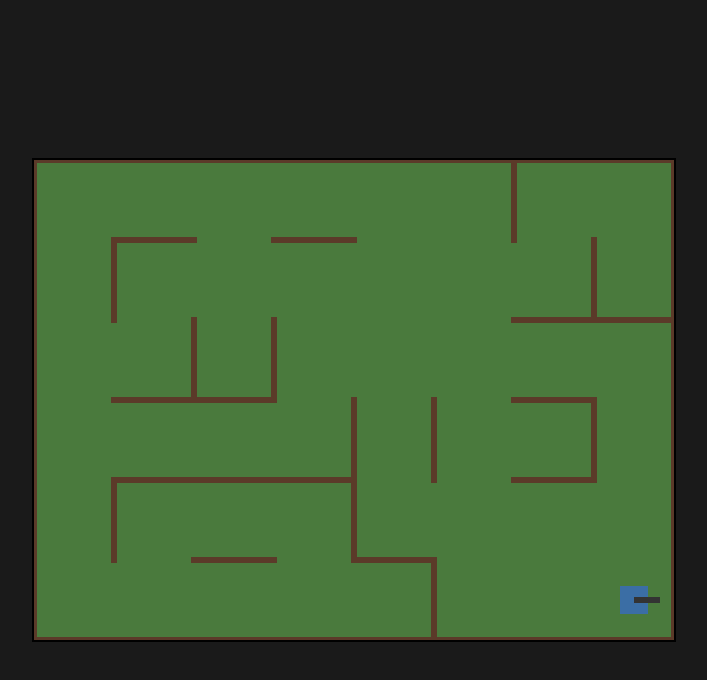
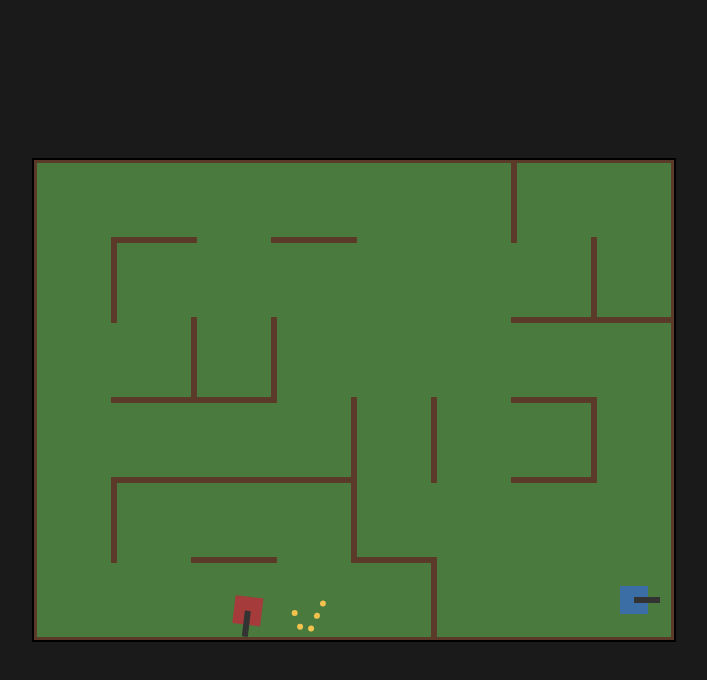
Before and after one commit to royhaizad/tank-game, a plain HTML site: page index.html in a window 1280 px wide. Shown: the whole page, without its empty margins (286-993 px from the left). Drawn offline with Linux system fonts and the light colour scheme.

Commit message:
feat: add Easy-tier AI opponent

```diff
--- a/index.html
+++ b/index.html
@@ -13,6 +13,7 @@
   <script src="src/entities/tank.js"></script>
   <script src="src/entities/bullet.js"></script>
   <script src="src/entities/maze.js"></script>
+  <script src="src/ai/easy.js"></script>
   <script src="src/engine/loop.js"></script>
   <script src="src/main.js"></script>
 </body>
--- /dev/null
+++ b/src/ai/easy.js
@@ -0,0 +1,79 @@
+// Easy-tier AI, per GAME_SPEC.md section 5: semi-random movement with
+// basic wall-avoidance, ~0.8s reaction delay, ~50% shot accuracy, no
+// intentional bank shots.
+//
+// update() produces the same {w,a,s,d} shape Input.keys already produces
+// for the human player, plus a wantsToFire flag — so main.js can drive
+// the AI's Tank through the exact same Tank.update()/firing code path the
+// player uses. No changes needed to Tank, Bullet, or Maze for this.
+class EasyAI {
+  constructor() {
+    this.reactionInterval = 0.8; // s, per GAME_SPEC.md section 5
+    this.reactionTimer = 0;
+    this.keys = { w: false, a: false, s: false, d: false };
+    this.wantsToFire = false;
+  }
+
+  // Re-decides movement/firing intent roughly every reactionInterval
+  // seconds; in between, it keeps repeating its last decision (this
+  // "sluggishness" is the ~0.8s reaction delay from the spec).
+  update(dt, tank, target, maze) {
+    this.reactionTimer -= dt;
+    if (this.reactionTimer <= 0) {
+      this.reactionTimer = this.reactionInterval;
+      this._decide(tank, target, maze);
+    }
+    return { keys: this.keys, wantsToFire: this.wantsToFire };
+  }
+
+  _decide(tank, target, maze) {
+    this.keys = { w: false, a: false, s: false, d: false };
+
+    if (this._isPathBlocked(tank, maze)) {
+      // Basic wall-avoidance: turn instead of driving into it.
+      this.keys[Math.random() < 0.5 ? 'a' : 'd'] = true;
+    } else {
+      const roll = Math.random();
+      if (roll < 0.6) {
+        this.keys.w = true; // mostly drive forward
+      } else if (roll < 0.85) {
+        this.keys.w = true;
+        this.keys[Math.random() < 0.5 ? 'a' : 'd'] = true; // forward while turning
+      } else {
+        this.keys[Math.random() < 0.5 ? 'a' : 'd'] = true; // turn in place
+      }
+    }
+
+    this.wantsToFire = this._decideFire(tank, target, maze);
+  }
+
+  _isPathBlocked(tank, maze) {
+    const lookahead = tank.radius + 20; // px ahead of tank center
+    const probeX = tank.x + Math.cos(tank.angle) * lookahead;
+    const probeY = tank.y + Math.sin(tank.angle) * lookahead;
+    return maze.wallRects.some(
+      (wall) => probeX >= wall.left && probeX <= wall.right && probeY >= wall.top && probeY <= wall.bottom
+    );
+  }
+
+  _decideFire(tank, target, maze) {
+    if (target.destroyed) return false;
+
+    const angleToTarget = Math.atan2(target.y - tank.y, target.x - tank.x);
+    const angleDiff = Math.abs(EasyAI._normalizeAngle(angleToTarget - tank.angle));
+    const facingThreshold = 0.26; // ~15 degrees, radians
+
+    // No bank shots: only ever considers firing when roughly lined up on
+    // a direct shot, never aims for a wall-bounce trick shot.
+    if (angleDiff > facingThreshold) return false;
+    if (maze.isBarrelBlocked(tank)) return false;
+
+    return Math.random() < 0.5; // ~50% accuracy: only pulls the trigger about half the time
+  }
+
+  static _normalizeAngle(angle) {
+    while (angle > Math.PI) angle -= Math.PI * 2;
+    while (angle < -Math.PI) angle += Math.PI * 2;
+    return angle;
+  }
+}
--- a/src/main.js
+++ b/src/main.js
@@ -2,10 +2,12 @@
 const ctx = canvas.getContext('2d');
 
 const maze = new Maze(8, 6, 80); // 8*80=640, 6*80=480, matches the canvas size
-const spawnPoints = maze.getSpawnPoints(2); // only spawnPoints[0] is used until an AI tank exists
+const spawnPoints = maze.getSpawnPoints(2);
 
-const playerTank = new Tank(spawnPoints[0].x, spawnPoints[0].y, '#3b6ea5');
-const tanks = [playerTank];
+const playerTank = new Tank(spawnPoints[0].x, spawnPoints[0].y, '#3b6ea5'); // blue, per GAME_SPEC.md section 2
+const aiTank = new Tank(spawnPoints[1].x, spawnPoints[1].y, '#a53b3b'); // red, per GAME_SPEC.md section 2
+const easyAI = new EasyAI();
+const tanks = [playerTank, aiTank];
 let bullets = [];
 
 function activeBulletCount(tank) {
@@ -23,6 +25,17 @@
       } else if (activeBulletCount(playerTank) < playerTank.maxActiveBullets) {
         const tip = playerTank.getBarrelTip();
         bullets.push(new Bullet(tip.x, tip.y, playerTank.angle, playerTank));
+      }
+    }
+
+    if (!aiTank.destroyed) {
+      const decision = easyAI.update(dt, aiTank, playerTank, maze);
+      aiTank.update(dt, decision.keys);
+      maze.resolveTankCollision(aiTank);
+
+      if (decision.wantsToFire && !maze.isBarrelBlocked(aiTank) && activeBulletCount(aiTank) < aiTank.maxActiveBullets) {
+        const tip = aiTank.getBarrelTip();
+        bullets.push(new Bullet(tip.x, tip.y, aiTank.angle, aiTank));
       }
     }
 
```
